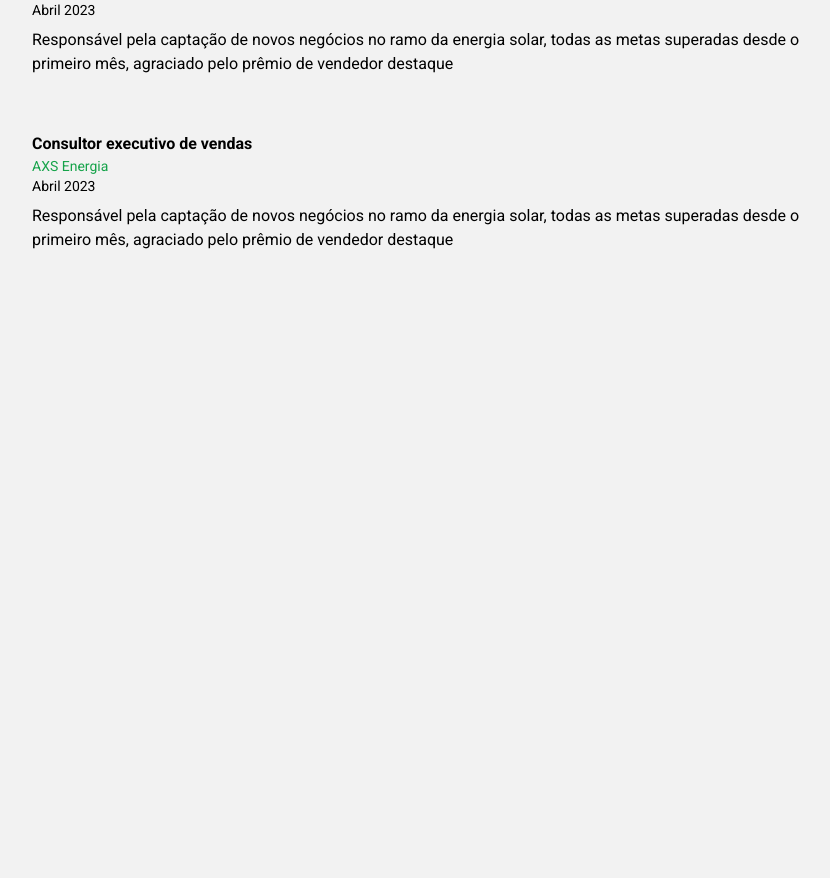
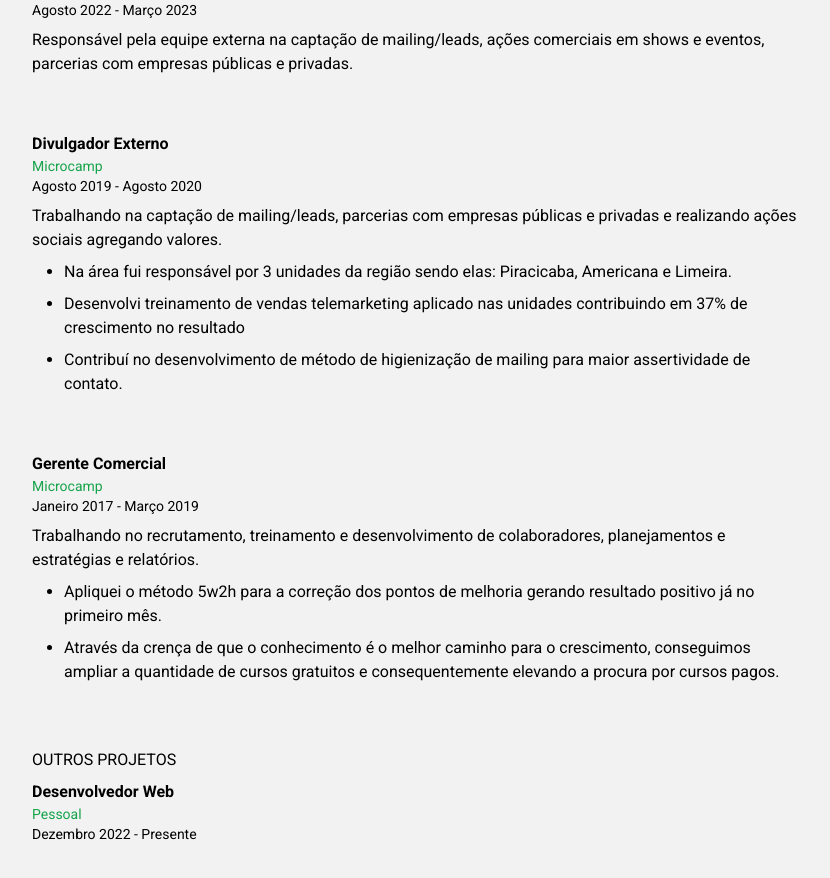
Before and after one commit to gabrielbasaglia/E-Commerce, a Next.js app: page /cv in a window 1280 px wide. Shown: the part 920-1798 px from the top of the page, without its empty margins (224-1054 px from the left). Before the commit the page ends 1172 px from the top, so only its background shows below. Built offline with nearby package versions, Linux system fonts and the light colour scheme.

Commit message:
ajuste do CV

```diff
--- /dev/null
+++ b/src/app/Sobre/page.jsx
@@ -0,0 +1,7 @@
+export default function Sobre() {
+  return (
+    <div>
+      <h1>Em breve</h1>
+    </div>
+  );
+}
--- a/src/app/cv/page.jsx
+++ b/src/app/cv/page.jsx
@@ -137,29 +137,87 @@ export default function Cv() {
                   agraciado pelo prêmio de vendedor destaque
                 </p>
               </div>
+
               <div className="mt-14 flex flex-col font-semibold">
-                <span>Consultor executivo de vendas</span>
+                <span>Gerente Comercial Externo</span>
                 <span className="text-green-600 text-sm font-normal">
-                  AXS Energia
+                  Euroanglo
                 </span>
-                <span className="text-sm font-normal">Abril 2023</span>
+                <span className="text-sm font-normal">
+                  Agosto 2022 - Março 2023
+                </span>
                 <p className="font-normal mt-2">
-                  Responsável pela captação de novos negócios no ramo da energia
-                  solar, todas as metas superadas desde o primeiro mês,
-                  agraciado pelo prêmio de vendedor destaque
+                  Responsável pela equipe externa na captação de mailing/leads,
+                  ações comerciais em shows e eventos, parcerias com empresas
+                  públicas e privadas.
                 </p>
               </div>
+
               <div className="mt-14 flex flex-col font-semibold">
-                <span>Consultor executivo de vendas</span>
+                <span>Divulgador Externo</span>
                 <span className="text-green-600 text-sm font-normal">
-                  AXS Energia
+                  Microcamp
                 </span>
-                <span className="text-sm font-normal">Abril 2023</span>
+                <span className="text-sm font-normal">
+                  Agosto 2019 - Agosto 2020
+                </span>
                 <p className="font-normal mt-2">
-                  Responsável pela captação de novos negócios no ramo da energia
-                  solar, todas as metas superadas desde o primeiro mês,
-                  agraciado pelo prêmio de vendedor destaque
+                  Trabalhando na captação de mailing/leads, parcerias com
+                  empresas públicas e privadas e realizando ações sociais
+                  agregando valores.
                 </p>
+                <ol className="mt-2 ml-8 list-disc font-normal">
+                  <li>
+                    Na área fui responsável por 3 unidades da região sendo elas:
+                    Piracicaba, Americana e Limeira.
+                  </li>
+                  <li className="my-2">
+                    Desenvolvi treinamento de vendas telemarketing aplicado nas
+                    unidades contribuindo em 37% de crescimento no resultado
+                  </li>
+                  <li>
+                    Contribuí no desenvolvimento de método de higienização de
+                    mailing para maior assertividade de contato.
+                  </li>
+                </ol>
+              </div>
+
+              <div className="mt-14 flex flex-col font-semibold">
+                <span>Gerente Comercial</span>
+                <span className="text-green-600 text-sm font-normal">
+                  Microcamp
+                </span>
+                <span className="text-sm font-normal">
+                  Janeiro 2017 - Março 2019
+                </span>
+                <p className="font-normal mt-2">
+                  Trabalhando no recrutamento, treinamento e desenvolvimento de
+                  colaboradores, planejamentos e estratégias e relatórios.
+                </p>
+                <ol className="mt-2 ml-8 list-disc font-normal">
+                  <li>
+                    Apliquei o método 5w2h para a correção dos pontos de
+                    melhoria gerando resultado positivo já no primeiro mês.
+                  </li>
+                  <li className="my-2">
+                    Através da crença de que o conhecimento é o melhor caminho
+                    para o crescimento, conseguimos ampliar a quantidade de
+                    cursos gratuitos e consequentemente elevando a procura por
+                    cursos pagos.
+                  </li>
+                </ol>
+              </div>
+
+              <h1 className="uppercase font-medium mt-14">Outros projetos</h1>
+
+              <div className="mt-2 mb-20 flex flex-col font-semibold ">
+                <span>Desenvolvedor Web</span>
+                <span className="text-green-600 text-sm font-normal">
+                  Pessoal
+                </span>
+                <span className="text-sm font-normal">
+                  Dezembro 2022 - Presente
+                </span>
               </div>
             </div>
           </div>
--- /dev/null
+++ b/src/app/habilidades/page.jsx
@@ -0,0 +1,7 @@
+export default function Habilidades() {
+  return (
+    <div>
+      <h1>Em breve</h1>
+    </div>
+  );
+}
--- /dev/null
+++ b/src/app/projetos/page.jsx
@@ -0,0 +1,7 @@
+export default function Projetos() {
+  return (
+    <div>
+      <h1>Em breve</h1>
+    </div>
+  );
+}
--- a/src/components/projetos/index.jsx
+++ b/src/components/projetos/index.jsx
@@ -1,5 +1,8 @@
 import Image from "next/image";
 import { Container } from "../container";
+
+import blogAstro from "../../../public/assets/projetos/blog-astro.png";
+import Instasany from "../../../public/assets/projetos/Instasany.png";
 
 export default function Projetos() {
   return (
--- a/src/components/sidebar/index.jsx
+++ b/src/components/sidebar/index.jsx
@@ -40,17 +40,17 @@ export default function Sidebar() {
             <ul className="flex flex-col mr-20 mt-8 text-textSecondary">
               <Magnetic>
                 <li className="mb-4 text-lg font-semibold hover:text-red-100 duration-300 ease-out">
-                  <a href="">Projetos</a>
+                  <Link href="projetos">Projetos</Link>
                 </li>
               </Magnetic>
               <Magnetic>
                 <li className="mb-4 text-lg font-semibold hover:text-red-100 duration-300 ease-out">
-                  <a href="">Habilidades</a>
+                  <Link href="habilidades">Habilidades</Link>
                 </li>
               </Magnetic>
               <Magnetic>
                 <li className="mb-4 text-lg font-semibold hover:text-red-100 duration-300 ease-out">
-                  <a href="">Sobre</a>
+                  <Link href="Sobre">Sobre</Link>
                 </li>
               </Magnetic>
               <Magnetic>
@@ -60,7 +60,7 @@ export default function Sidebar() {
               </Magnetic>
               <Magnetic>
                 <li className="text-lg font-semibold hover:text-red-100 duration-300 ease-out">
-                  <a href="">Contato</a>
+                  <a href="https://wa.me/16997511431">Contato</a>
                 </li>
               </Magnetic>
             </ul>
```
